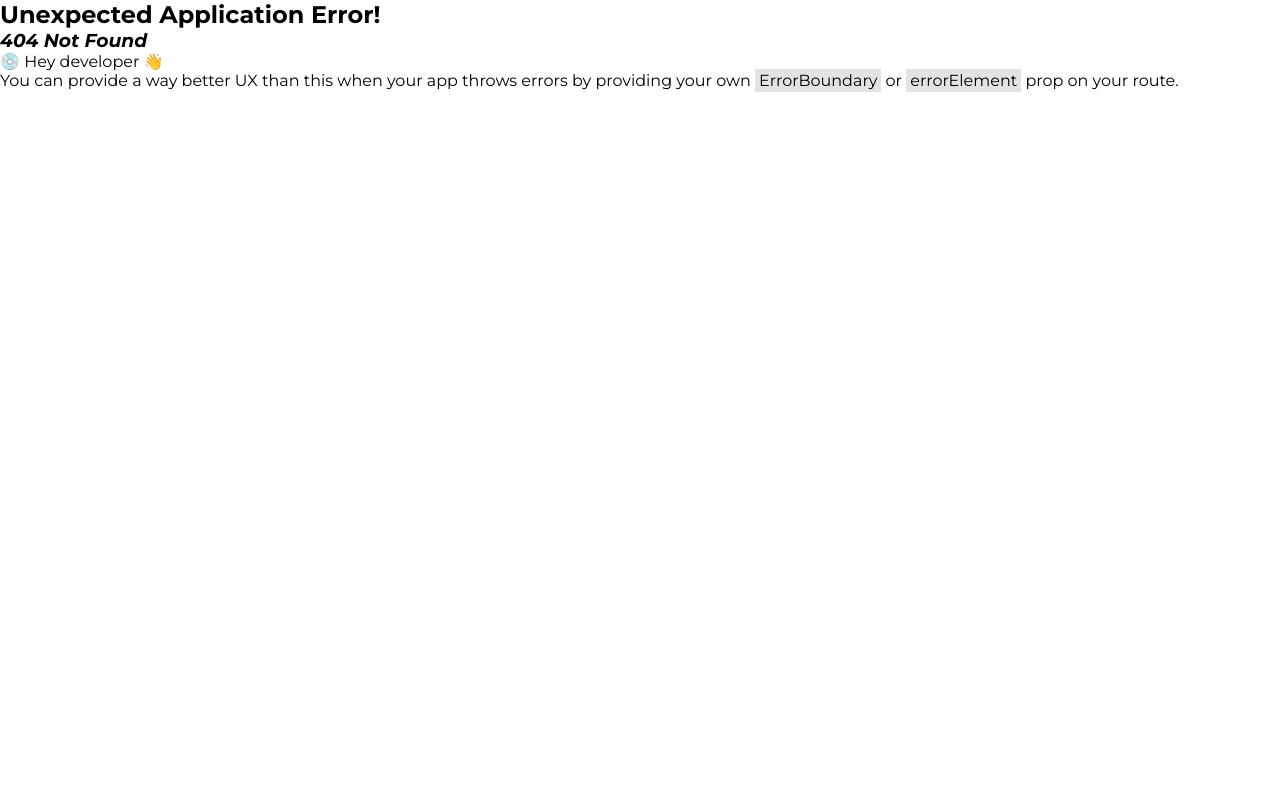
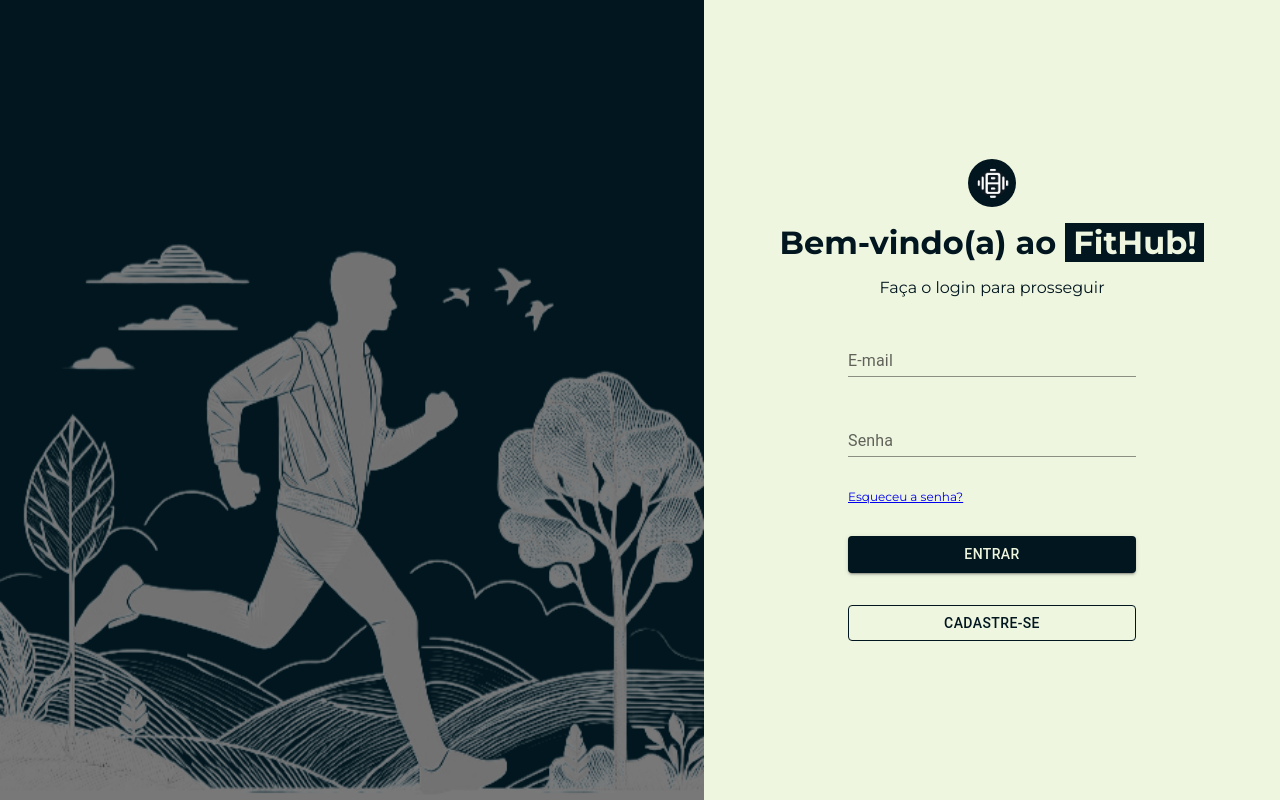
Before and after one commit to yBtyZa/FitHub, a React (Vite) app: page /login in a window 1280 px wide. Before the commit this address had no page. Built offline with nearby package versions, Linux system fonts and the light colour scheme; data requests are answered from the project's data file.

Commit message:
feat: 🎸 (Routers) Criando rotas privadas para usuários logados

```diff
--- a/data/db.json
+++ b/data/db.json
@@ -1,7 +1,7 @@
 {
   "usuarios": [
     {
-   "id": 1,
+      "id": "1",
       "nome": "Sarah Emilly Aparício",
       "email": "sarah_aparicio@allianceconsultoria.com.br",
       "cpf": "02414551119",
@@ -14,7 +14,7 @@
       "estado": "CE"
     },
     {
-   "id": 2,
+      "id": "2",
       "nome": "Hugo Kauê Pinto",
       "email": "hugo_kaue_pinto@editorazap.com.br",
       "cpf": "65554950302",
@@ -27,7 +27,7 @@
       "estado": "MA"
     },
     {
-   "id": 3,
+      "id": "3",
       "nome": "Rafaela Aparecida Luzia Teixeira",
       "email": "rafaela-teixeira71@alesalvatori.com",
       "cpf": "56446886667",
@@ -40,7 +40,7 @@
       "estado": "AL"
     },
     {
-   "id": 4,
+      "id": "4",
       "nome": "Augusto Benedito Renato Pereira",
       "email": "augusto_pereira@aclnet.com.br",
       "cpf": "40046987070",
@@ -53,7 +53,7 @@
       "estado": "SP"
     },
     {
-   "id": 5,
+      "id": "5",
       "nome": "Ian Thomas Gabriel Araújo",
       "email": "ian_thomas_araujo@desir.com.br",
       "cpf": "30177135719",
@@ -64,6 +64,20 @@
       "endereco": "Quadra 04",
       "cidade": "Picos",
       "estado": "PI"
+    },
+    {
+      "id": "876c",
+      "nome": "Guilherme Andre Betsa",
+      "email": "bet.sa@hotmail.com",
+      "cpf": "44437696840",
+      "data_nasc": "2024-01-01",
+      "sexo": "Masculino",
+      "cep": "88047622",
+      "endereco": "Rua Raimundo Starosky",
+      "cidade": "Florianópolis",
+      "estado": "SC",
+      "senha": "ni30ce22",
+      "confirmar_senha": "ni30ce22"
     }
   ]
 }
--- a/src/App.jsx
+++ b/src/App.jsx
@@ -1,15 +1,11 @@
 import "./App.css";
 import { Outlet } from "react-router-dom";
-import { UsuariosContextProvider } from "./context/UsuariosContext";
-import { CepContextProvider } from "./context/CepContext";
 
 function App() {
  return (
-  <CepContextProvider>
-   <UsuariosContextProvider>
-    <Outlet />
-   </UsuariosContextProvider>
-  </CepContextProvider>
+  <>
+   <Outlet />
+  </>
  );
 }
 
--- a/src/components/molecules/CFormLogin.jsx
+++ b/src/components/molecules/CFormLogin.jsx
@@ -14,7 +14,7 @@ function CFormLogin() {
   formState: { errors }
  } = useForm();
 
- const { onSubmitFormLogin, senhaError, emailError } =
+ const { onSubmitFormLogin, senhaError, emailError, gotoRegister } =
   useContext(UsuariosContext);
 
  return (
@@ -59,7 +59,7 @@ function CFormLogin() {
     )}
     {senhaError && <p className={stylesCadastro.error}>{senhaError}</p>}
    </div>
-   <Link to={"/"}>Esqueceu a senha?</Link>
+   <Link to={"/login"}>Esqueceu a senha?</Link>
    <CButton
     variant="contained"
     type="submit"
@@ -70,8 +70,10 @@ function CFormLogin() {
     }}>
     Entrar
    </CButton>
-   <Link to={"/cadastro-usuario"} className={styles.link}>
+
    <CButton
+    className={styles.link}
+    onClick={() => gotoRegister()}
     variant="outlined"
     sx={{
      color: "#01161e",
@@ -80,7 +82,6 @@ function CFormLogin() {
     }}>
     Cadastre-se
    </CButton>
-   </Link>
   </form>
  );
 }
--- a/src/context/UsuariosContext.jsx
+++ b/src/context/UsuariosContext.jsx
@@ -1,6 +1,5 @@
 import { createContext, useState, useEffect } from "react";
 import useFetch from "../hooks/useFetch";
-import { useNavigate } from "react-router-dom";
 
 export const UsuariosContext = createContext();
 let url = "http://localhost:3000/usuarios";
@@ -71,15 +70,19 @@ export const UsuariosContextProvider = ({ children }) => {
 
  async function onSubmitFormLogin(formLogin) {
   try {
+   let logado = false;
    let usuarioEncontrado = usuarios.find(
     (user) => user.email == formLogin.email
    );
 
    if (usuarioEncontrado) {
     if (usuarioEncontrado.senha === formLogin.senha) {
-     alert("Login efetuado com sucesso");
      setSenhaError(null);
      setEmailError(null);
+     logado = true;
+     localStorage.setItem("userLogged", true);
+     window.location.href = "/";
+     return;
     } else {
      setSenhaError("Senha inválida");
      setEmailError(null);
@@ -93,9 +96,12 @@ export const UsuariosContextProvider = ({ children }) => {
   }
  }
 
- const navigate = useNavigate();
  function gotoLogin() {
-  navigate("/");
+  window.location.href = "/login";
+ }
+
+ function gotoRegister() {
+  window.location.href = "/cadastro-usuario";
  }
 
  const options = [
@@ -123,6 +129,7 @@ export const UsuariosContextProvider = ({ children }) => {
     onSubmitFormCadastro,
     onSubmitFormLogin,
     gotoLogin,
+    gotoRegister,
     senhaError,
     cpfError,
     emailError,
--- a/src/routers/router.jsx
+++ b/src/routers/router.jsx
@@ -1,4 +1,4 @@
-import { createBrowserRouter } from "react-router-dom";
+import { Navigate, createBrowserRouter } from "react-router-dom";
 import App from "../App";
 import Login from "../pages/Login";
 import CadastroUsuario from "../pages/CadastroUsuario";
@@ -6,21 +6,31 @@ import Dashboard from "../pages/Dashboard";
 import ListaExercicios from "../pages/ListaExercicios";
 import CadastroExercicios from "../pages/CadastroExercicios";
 
+let userLogged = JSON.parse(localStorage.getItem("userLogged")) || false;
+
+const PrivateRoute = ({ children }) => {
+ return userLogged ? children : <Navigate to="/login" />;
+};
+
 export const router = createBrowserRouter([
  {
+  path: "/login",
+  element: <Login />
+ },
+ {
+  path: "/cadastro-usuario",
+  element: <CadastroUsuario />
+ },
+ {
   path: "/",
-  element: <App />,
+  element: (
+   <PrivateRoute>
+    <App />
+   </PrivateRoute>
+  ),
   children: [
    {
     path: "/",
-    element: <Login />
-   },
-   {
-    path: "/cadastro-usuario",
-    element: <CadastroUsuario />
-   },
-   {
-    path: "/dashboard",
     element: <Dashboard />
    },
    {
```
Also changed, not shown: src/main.jsx (+14 -8 lines). Lines whose indentation alone changed are shown as unchanged.
